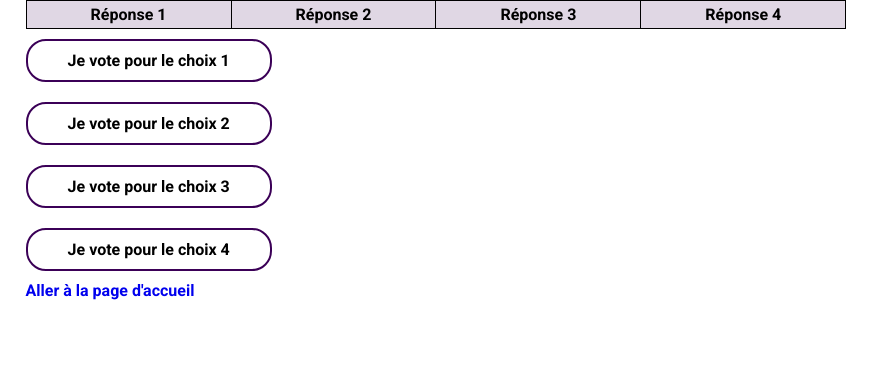
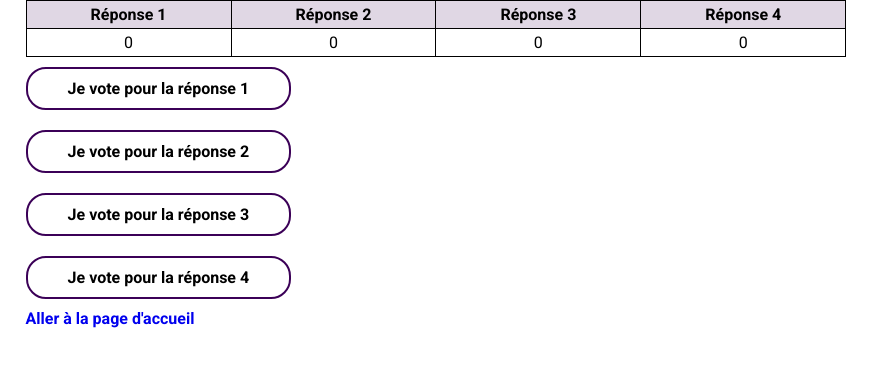
Before and after one commit to Pouniflu/projet-sondageExo, a PHP site: page /App/View/resultPollView.php in a window 1280 px wide. Shown: the part 159-526 px from the top of the page, without its empty margins (0-883 px from the left). Run offline with PHP 8.4, Linux system fonts and the light colour scheme; the template is opened without the code that fills it, so the values that code supplies are empty.

Commit message:
Update files

```diff
--- a/App/View/createPollView.php
+++ b/App/View/createPollView.php
@@ -15,6 +15,7 @@
             <p>Réponse 4 <input type="text" name="answer4"></p>
             <p>Durée <input type="time" name="duree"></p>
             <button id="sendData" name="createPoll">Valider le sondage</button>
+            <div id="test2"></div>
         </form>
         <!-- Bouton pour revenir à la page d'accueil -->
         <a href="?">Aller à la page d'accueil</a>
--- a/App/View/resultPollView.php
+++ b/App/View/resultPollView.php
@@ -29,15 +29,21 @@
                         <th><?= $answer->reponse?></th>
                         <?php endforeach; ?>
                     </tr>
+                    <tr>
+                        <th id="nbVote1">0</th>
+                        <th id="nbVote2">0</th>
+                        <th id="nbVote3">0</th>
+                        <th id="nbVote4">0</th>
+                    </tr>
 
                 </tbody>
             </table>
 
             <div id="vote">
-                <button id="sendVote1">Je vote pour le choix 1</button><div id="result1"></div>
-                <button id="sendVote2">Je vote pour le choix 2</button><div id="result2"></div>
-                <button id="sendVote3">Je vote pour le choix 3</button><div id="result3"></div>
-                <button id="sendVote4">Je vote pour le choix 4</button><div id="result4"></div>
+                <button id="sendVote1">Je vote pour la réponse 1</button><div id="result1"></div>
+                <button id="sendVote2">Je vote pour la réponse 2</button><div id="result2"></div>
+                <button id="sendVote3">Je vote pour la réponse 3</button><div id="result3"></div>
+                <button id="sendVote4">Je vote pour la réponse 4</button><div id="result4"></div>
             </div>
             <!-- Bouton pour revenir à la page d'accueil -->
             <a href="?">Aller à la page d'accueil</a>
```
Also changed, not shown: Public/assets/js/main.js.
